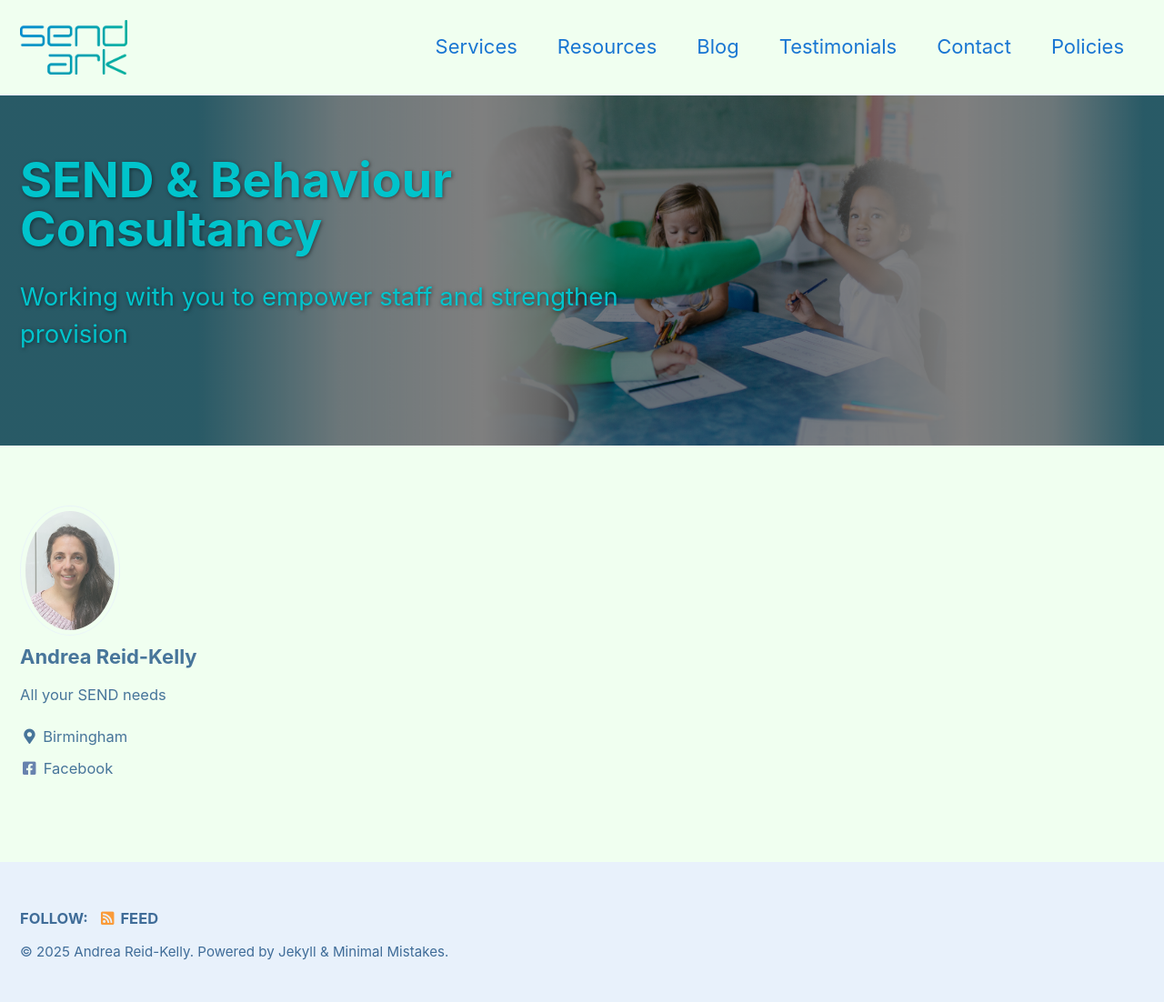
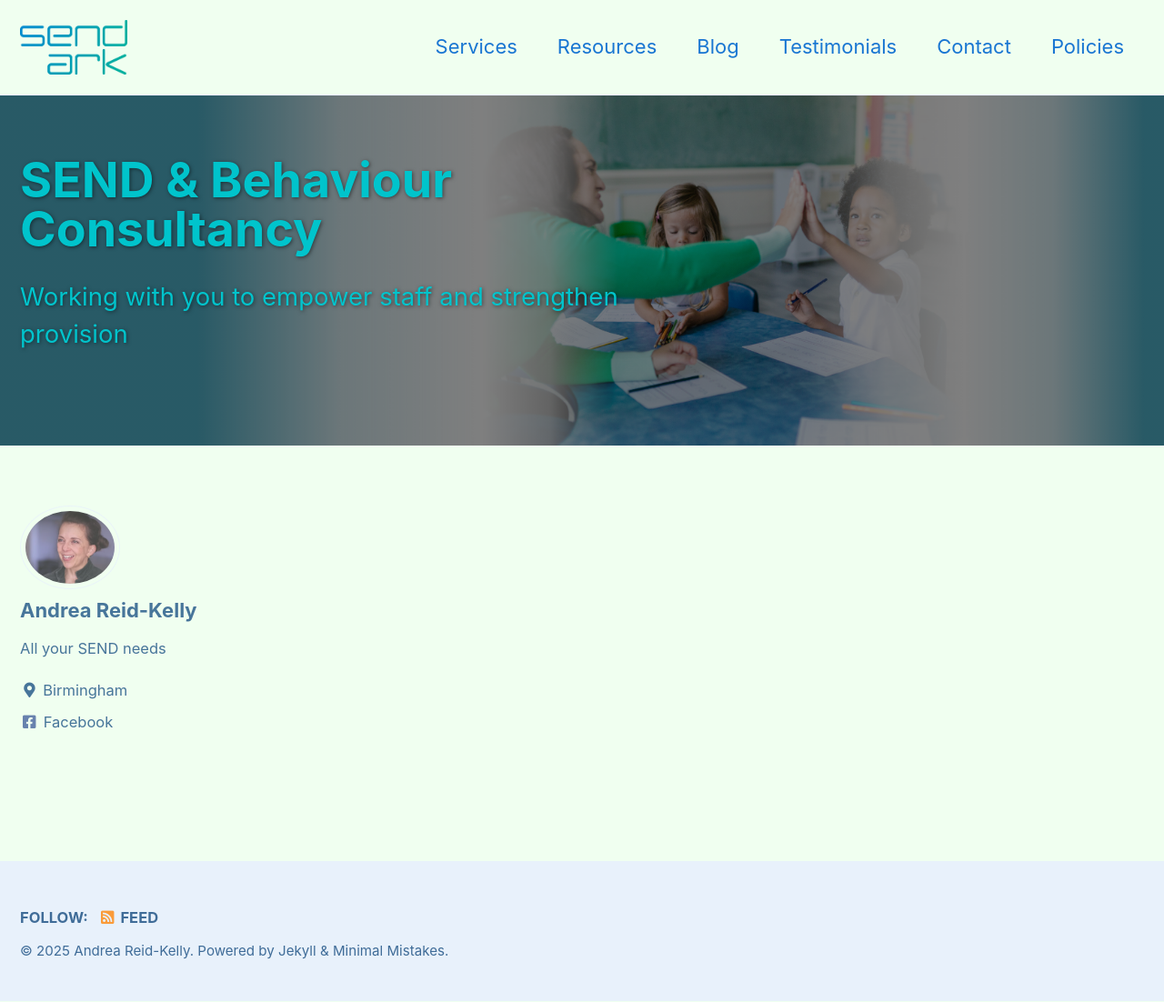
Before and after one commit to send-ark/sendark, a Jekyll site: the page built from index.html, in a window 1280 px wide and 1102 px high. Shown: the whole window at 91% size. Built offline with Jekyll 4.4.1, drawn with Linux system fonts in a browser that asks for light colours; cached includes are drawn as plain includes; the list of posts is cut into pages by our own code.

Commit message:
new head

```diff
--- a/_config.yml
+++ b/_config.yml
@@ -100,7 +100,7 @@ analytics:
 # Site Author
 author:
   name             : "Andrea Reid-Kelly"
-  avatar           : "/assets/images/profile-pic.jpg" #path to image in assets
+  avatar           : "/assets/images/head-pic.png" #path to image in assets
   bio              : "All your SEND needs"
   location         : "Birmingham"
   email            :
```
Also changed, not shown: assets/images/head-pic.png (added).
